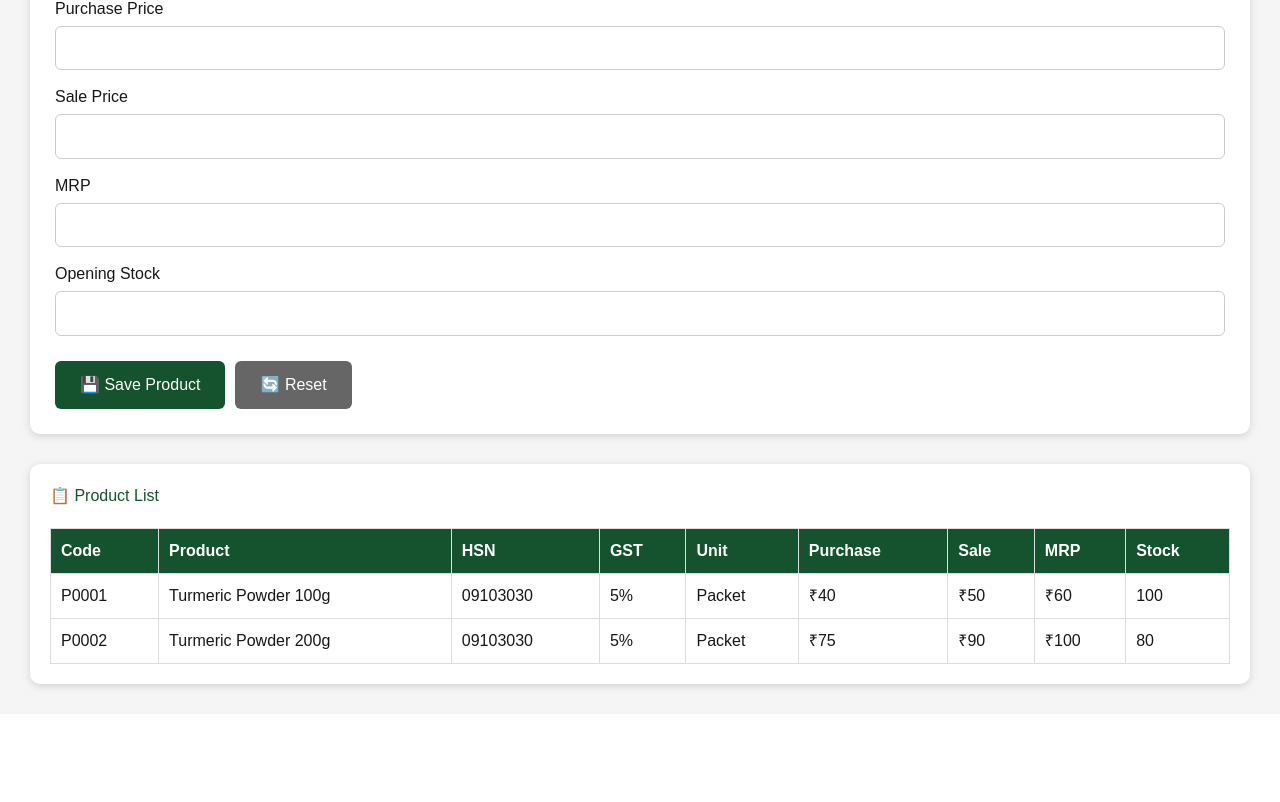
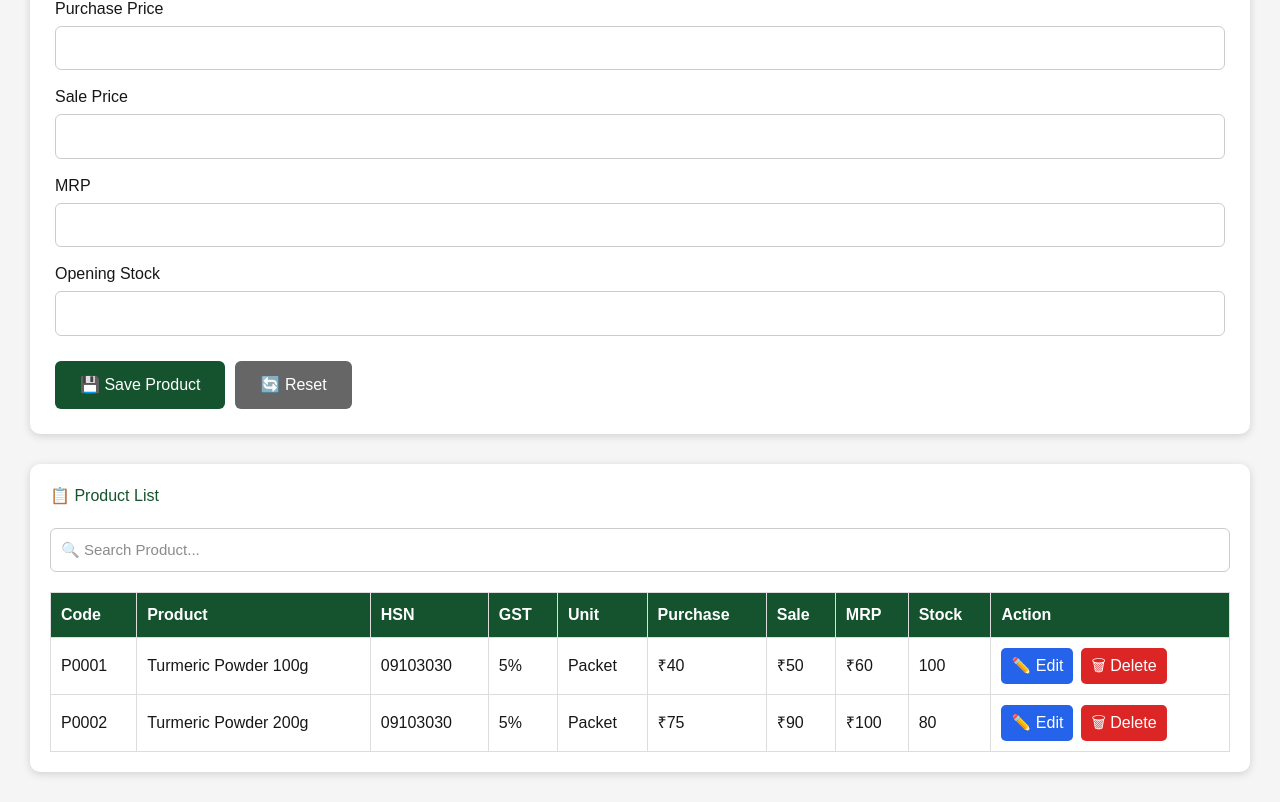
Before and after one commit to uttambhosale65/uk-exim-erp, a Next.js app: page /product in a window 1280 px wide. Shown: the part 562-1364 px from the top of the page. Before the commit the page ends 1276 px from the top, so only its background shows below. Built offline with nearby package versions, Linux system fonts and the light colour scheme.

Commit message:
Version 0.7 Product Edit Completed

```diff
--- a/app/product/components/ProductForm.tsx
+++ b/app/product/components/ProductForm.tsx
@@ -6,11 +6,13 @@ import { Product } from "./ProductTypes";
 type ProductFormProps = {
   products: Product[];
   onSave: (product: Product) => void;
+  editingProduct?: Product | null;
 };
 
 export default function ProductForm({
   products,
   onSave,
+  editingProduct,
 }: ProductFormProps) {
   const [productCode, setProductCode] = useState("");
   const [productName, setProductName] = useState("");
@@ -21,13 +23,26 @@ export default function ProductForm({
   const [salePrice, setSalePrice] = useState("");
   const [mrp, setMrp] = useState("");
   const [openingStock, setOpeningStock] = useState("");
+useEffect(() => {
+  if (!editingProduct) return;
 
-  useEffect(() => {
-    setProductCode(
-      `P${String(products.length + 1).padStart(4, "0")}`
-    );
-  }, [products]);
+  setProductCode(editingProduct.code);
+  setProductName(editingProduct.name);
+  setHsnCode(editingProduct.hsn);
+  setGst(editingProduct.gst);
+  setUnit(editingProduct.unit);
+  setPurchasePrice(String(editingProduct.purchase));
+  setSalePrice(String(editingProduct.sale));
+  setMrp(String(editingProduct.mrp));
+  setOpeningStock(String(editingProduct.stock));
+}, [editingProduct]);
+ useEffect(() => {
+  if (editingProduct) return;
 
+  setProductCode(
+    `P${String(products.length + 1).padStart(4, "0")}`
+  );
+}, [products, editingProduct]);
   const resetForm = () => {
     setProductName("");
     setHsnCode("");
@@ -45,8 +60,9 @@ export default function ProductForm({
       return;
     }
 
-    const product: Product = {
-      code: productCode,
+   const product: Product = {
+  id: editingProduct ? editingProduct.id : crypto.randomUUID(),
+  code: productCode,
       name: productName,
       hsn: hsnCode,
       gst,
@@ -56,7 +72,9 @@ export default function ProductForm({
       mrp: Number(mrp) || 0,
       stock: Number(openingStock) || 0,
     };
-
+if (editingProduct) {
+  product.id = editingProduct.id;
+}
     onSave(product);
 
     alert("Product Saved Successfully");
@@ -175,7 +193,7 @@ export default function ProductForm({
             marginRight: "10px",
           }}
         >
-          💾 Save Product
+         {editingProduct ? "💾 Update Product" : "💾 Save Product"}
         </button>
 
         <button
@@ -190,6 +208,22 @@ export default function ProductForm({
           }}
         >
           🔄 Reset
+          {editingProduct && (
+  <button
+    onClick={resetForm}
+    style={{
+      background: "#dc2626",
+      color: "#fff",
+      padding: "12px 25px",
+      border: "none",
+      borderRadius: "6px",
+      cursor: "pointer",
+      marginLeft: "10px",
+    }}
+  >
+    ❌ Cancel Edit
+  </button>
+)}
         </button>
       </div>
     </div>
--- /dev/null
+++ b/app/product/components/ProductStorage.ts
@@ -0,0 +1,32 @@
+const STORAGE_KEY = "uk-exim-products";
+
+import { Product } from "./ProductTypes";
+
+export function loadProducts(): Product[] {
+  if (typeof window === "undefined") return [];
+
+  const data = localStorage.getItem(STORAGE_KEY);
+
+  if (!data) return [];
+
+  try {
+    return JSON.parse(data);
+  } catch {
+    return [];
+  }
+}
+
+export function saveProducts(products: Product[]) {
+  if (typeof window === "undefined") return;
+
+  localStorage.setItem(
+    STORAGE_KEY,
+    JSON.stringify(products)
+  );
+}
+
+export function clearProducts() {
+  if (typeof window === "undefined") return;
+
+  localStorage.removeItem(STORAGE_KEY);
+}
--- a/app/product/components/ProductTable.tsx
+++ b/app/product/components/ProductTable.tsx
@@ -1,14 +1,28 @@
 "use client";
 
+import { useState } from "react";
 import { Product } from "./ProductTypes";
 
 type ProductTableProps = {
   products: Product[];
+  onEdit: (product: Product) => void;
+  onDelete: (id: string) => void;
 };
 
 export default function ProductTable({
   products,
+  onEdit,
+  onDelete,
 }: ProductTableProps) {
+  const [search, setSearch] = useState("");
+
+  const filteredProducts = products.filter(
+    (item) =>
+      item.name.toLowerCase().includes(search.toLowerCase()) ||
+      item.code.toLowerCase().includes(search.toLowerCase()) ||
+      item.hsn.toLowerCase().includes(search.toLowerCase())
+  );
+
   const thStyle = {
     border: "1px solid #ddd",
     padding: "10px",
@@ -36,6 +50,21 @@ export default function ProductTable({
         📋 Product List
       </h2>
 
+      <input
+        type="text"
+        placeholder="🔍 Search Product..."
+        value={search}
+        onChange={(e) => setSearch(e.target.value)}
+        style={{
+          width: "100%",
+          padding: "10px",
+          marginBottom: "20px",
+          border: "1px solid #ccc",
+          borderRadius: "6px",
+          fontSize: "15px",
+        }}
+      />
+
       <table
         style={{
           width: "100%",
@@ -53,12 +82,13 @@ export default function ProductTable({
             <th style={thStyle}>Sale</th>
             <th style={thStyle}>MRP</th>
             <th style={thStyle}>Stock</th>
+            <th style={thStyle}>Action</th>
           </tr>
         </thead>
 
         <tbody>
-          {products.map((item) => (
-            <tr key={item.code}>
+          {filteredProducts.map((item) => (
+            <tr key={item.id}>
               <td style={tdStyle}>{item.code}</td>
               <td style={tdStyle}>{item.name}</td>
               <td style={tdStyle}>{item.hsn}</td>
@@ -68,12 +98,42 @@ export default function ProductTable({
               <td style={tdStyle}>₹{item.sale}</td>
               <td style={tdStyle}>₹{item.mrp}</td>
               <td style={tdStyle}>{item.stock}</td>
+              <td style={tdStyle}>
+                <button
+                  onClick={() => onEdit(item)}
+                  style={{
+                    background: "#2563eb",
+                    color: "#fff",
+                    border: "none",
+                    padding: "6px 10px",
+                    borderRadius: "5px",
+                    cursor: "pointer",
+                    marginRight: "8px",
+                  }}
+                >
+                  ✏️ Edit
+                </button>
+
+                <button
+                  onClick={() => onDelete(item.id)}
+                  style={{
+                    background: "#dc2626",
+                    color: "#fff",
+                    border: "none",
+                    padding: "6px 10px",
+                    borderRadius: "5px",
+                    cursor: "pointer",
+                  }}
+                >
+                  🗑 Delete
+                </button>
+              </td>
             </tr>
           ))}
         </tbody>
       </table>
 
-      {products.length === 0 && (
+      {filteredProducts.length === 0 && (
         <p
           style={{
             textAlign: "center",
--- a/app/product/components/ProductTypes.ts
+++ b/app/product/components/ProductTypes.ts
@@ -1,9 +1,12 @@
 export type Product = {
+  id: string;
+
   code: string;
   name: string;
   hsn: string;
   gst: string;
   unit: string;
+
   purchase: number;
   sale: number;
   mrp: number;
--- a/app/product/page.tsx
+++ b/app/product/page.tsx
@@ -1,13 +1,19 @@
 "use client";
 
-import { useState } from "react";
+import { useEffect, useState } from "react";
 import ProductForm from "./components/ProductForm";
 import ProductTable from "./components/ProductTable";
 import { Product } from "./components/ProductTypes";
-
+import {
+  loadProducts,
+  saveProducts,
+} from "./components/ProductStorage";
 export default function ProductPage() {
   const [products, setProducts] = useState<Product[]>([
     {
+
+
+      id: "1",
       code: "P0001",
       name: "Turmeric Powder 100g",
       hsn: "09103030",
@@ -19,6 +25,7 @@ export default function ProductPage() {
       stock: 100,
     },
     {
+      id: "2",
       code: "P0002",
       name: "Turmeric Powder 200g",
       hsn: "09103030",
@@ -30,9 +37,39 @@ export default function ProductPage() {
       stock: 80,
     },
   ]);
+  const [editingProduct, setEditingProduct] = useState<Product | null>(null);
+useEffect(() => {
+  const data = loadProducts();
 
-  const addProduct = (product: Product) => {
+  if (data.length > 0) {
+    setProducts(data);
+  }
+}, []);
+
+useEffect(() => {
+  saveProducts(products);
+}, [products]);
+ const addProduct = (product: Product) => {
+  if (editingProduct) {
+    setProducts((prev) =>
+      prev.map((p) => (p.id === product.id ? product : p))
+    );
+
+    setEditingProduct(null);
+  } else {
     setProducts((prev) => [...prev, product]);
+  }
+};
+
+  const editProduct = (product: Product) => {
+  setEditingProduct(product);
+};
+
+  const deleteProduct = (id: string) => {
+    const ok = confirm("Are you sure you want to delete this product?");
+    if (!ok) return;
+
+    setProducts((prev) => prev.filter((p) => p.id !== id));
   };
 
   return (
@@ -53,12 +90,15 @@ export default function ProductPage() {
       </h1>
 
       <ProductForm
-        products={products}
-        onSave={addProduct}
-      />
+  products={products}
+  onSave={addProduct}
+  editingProduct={editingProduct}
+/>
 
       <ProductTable
         products={products}
+        onEdit={editProduct}
+        onDelete={deleteProduct}
       />
     </div>
   );
```
